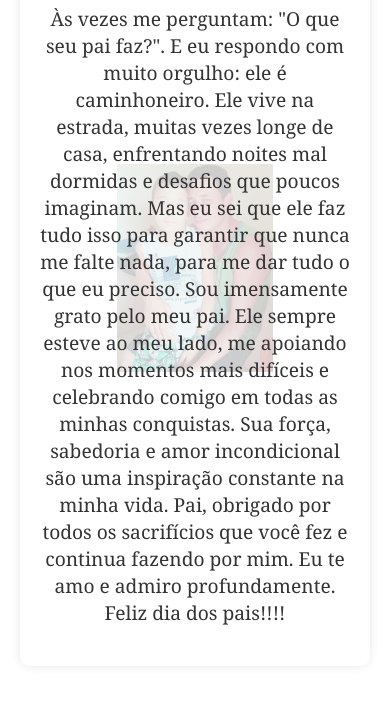
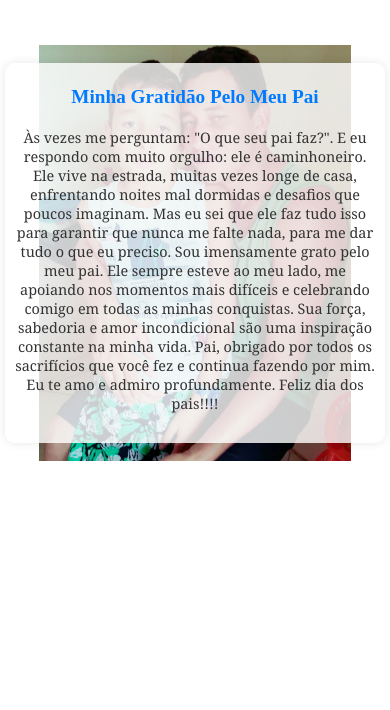
Before and after one commit to umelhor/Father_day, a plain HTML site: page pai.html in a window 390 px wide. Shown: the part 174-884 px from the top of the page. After the commit the page ends 854 px from the top, so only its background shows below. Drawn offline with Linux system fonts and the light colour scheme.

Commit message:
Update pai.css

```diff
--- a/pai.css
+++ b/pai.css
@@ -32,3 +32,44 @@ p {
     margin-bottom: 20px;
     font-family: 'Georgia', serif; /* Mudança para uma fonte serifada */
 }
+
+/* Responsividade */
+@media (max-width: 768px) {
+    body {
+        background-size: 60%; /* Aumenta o tamanho da imagem de fundo em telas menores */
+        padding: 10px;
+    }
+
+    .container {
+        padding: 15px;
+        max-width: 90%; /* Aumenta a largura da container em telas menores */
+    }
+
+    h1 {
+        font-size: 1.5em; /* Diminui o tamanho da fonte do título */
+    }
+
+    p {
+        font-size: 1em; /* Diminui o tamanho da fonte do texto */
+    }
+}
+
+@media (max-width: 480px) {
+    body {
+        background-size: 80%; /* Aumenta ainda mais o tamanho da imagem de fundo em telas muito pequenas */
+        padding: 5px;
+    }
+
+    .container {
+        padding: 10px;
+        max-width: 100%; /* Container ocupa toda a largura em telas pequenas */
+    }
+
+    h1 {
+        font-size: 1.2em; /* Diminui ainda mais o tamanho da fonte do título */
+    }
+
+    p {
+        font-size: 0.9em; /* Diminui o tamanho da fonte do texto */
+    }
+}
```
